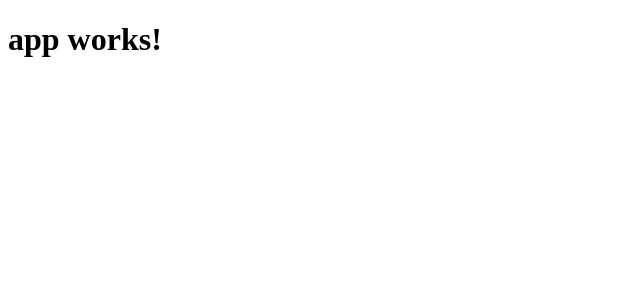
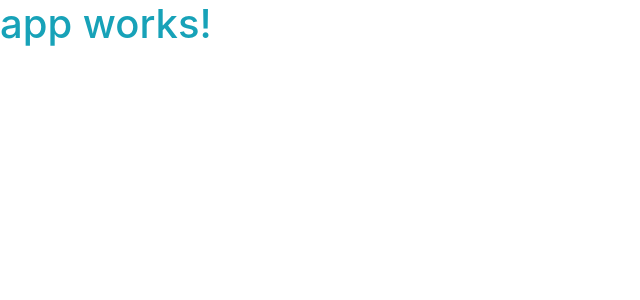
Before and after one commit to dhruvaprajapati/angular4starter, an Angular app: page / in a window 1280 px wide. Shown: the top 300 px of the page, without its empty margins (0-640 px from the left). Built offline with nearby package versions, Linux system fonts and the light colour scheme.

Commit message:
Adding bootstrap@4.0.0.6 alpha

```diff
--- a/package.json
+++ b/package.json
@@ -20,6 +20,7 @@
     "@angular/platform-browser": "^4.0.0",
     "@angular/platform-browser-dynamic": "^4.0.0",
     "@angular/router": "^4.0.0",
+    "bootstrap": "^4.0.0-alpha.6",
     "core-js": "^2.4.1",
     "rxjs": "^5.1.0",
     "zone.js": "^0.8.4"
--- a/src/app/app.component.html
+++ b/src/app/app.component.html
@@ -1,3 +1,3 @@
-<h1>
+<h1 class="text-info">
   {{title}}
 </h1>
```
Also changed, not shown: .angular-cli.json.
